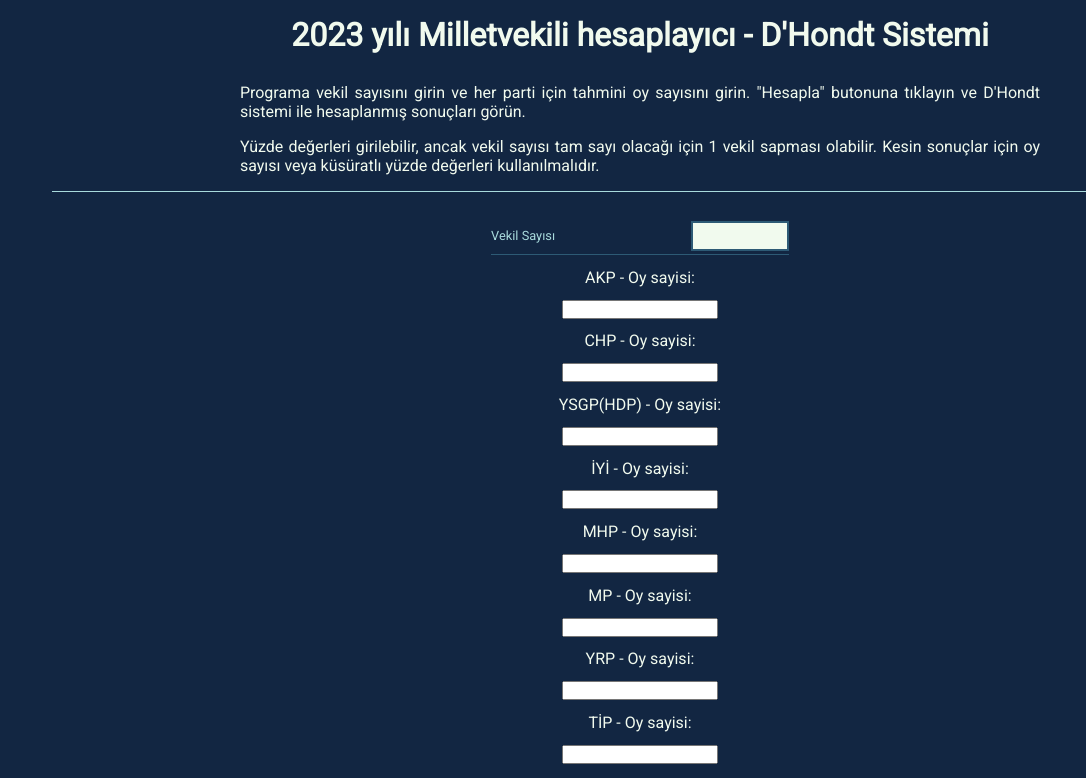
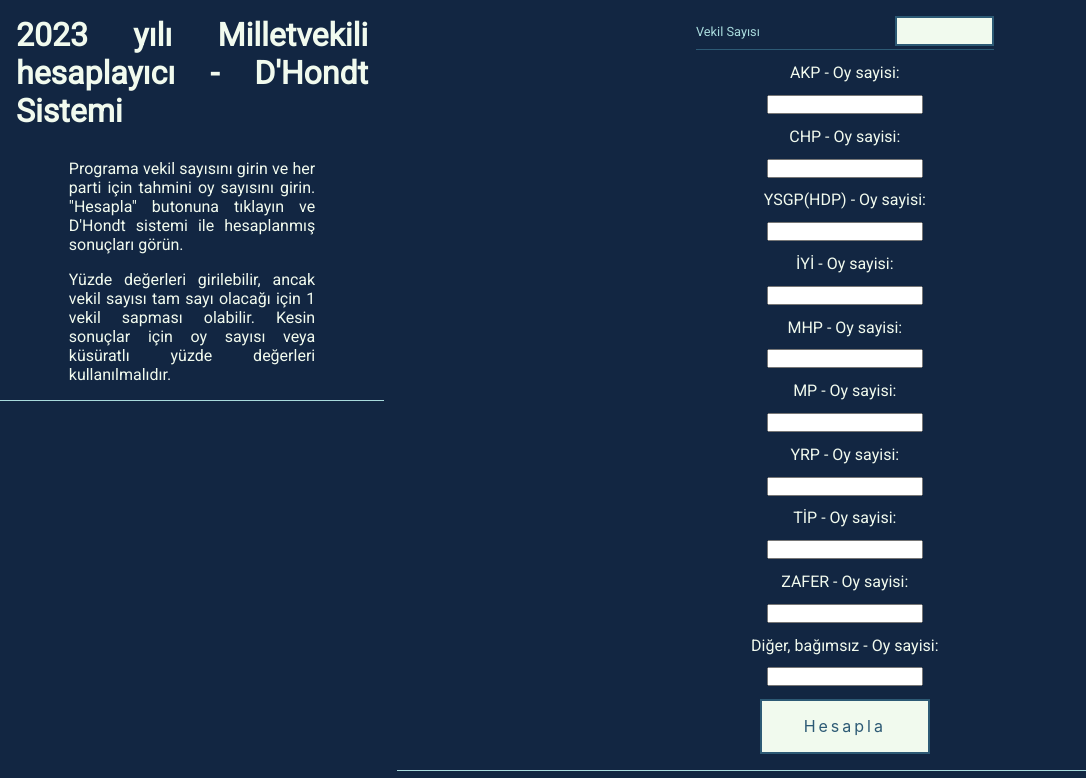
Before and after one commit to berkaysson/dhondt-system-calculator, a React (Create React App) app: page / in a window 1280 px wide. Shown: the top 778 px of the page, without its empty margins (0-1086 px from the left). Built offline with nearby package versions, Linux system fonts and the light colour scheme.

Commit message:
Add responsive style and grid system

```diff
--- a/src/App.js
+++ b/src/App.js
@@ -10,12 +10,20 @@
 const NUMBER_OF_PARTIES = 10;
 
 const AppWrapper = styled.div`
-  display: flex;
-  flex-direction: column;
-  align-items: center;
-  justify-content: flex-start;
+  display: grid;
+  grid-template-columns: 30% 70%;
+  align-items: flex-start;
+  justify-items: center;
+
   width: 100%;
   gap: var(--gap);
+
+  @media screen and (max-width: 768px) {
+    display: flex;
+    flex-direction: column;
+    align-items: center;
+    justify-content: flex-start;
+  }
 `
 
 function App() {
```
